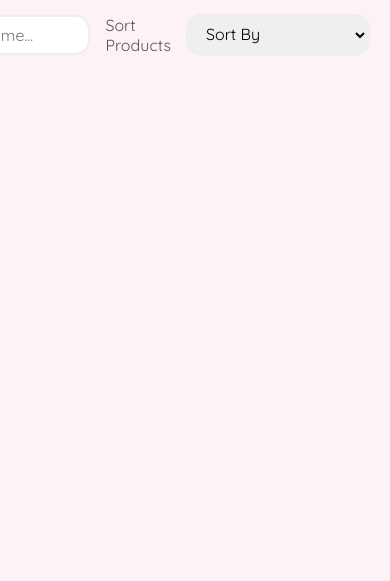
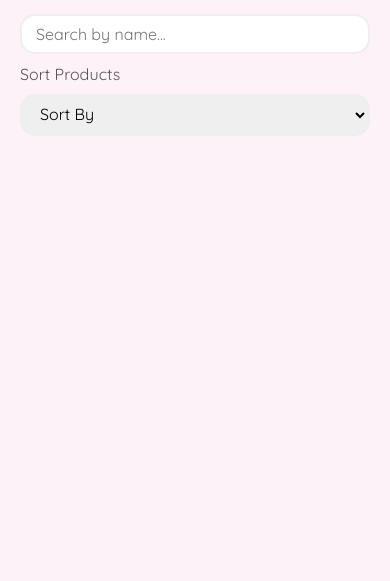
Before and after one commit to AkramHossainApu/toy_and_craft, a plain HTML site: page index.html in a window 390 px wide. Shown: the part 263-844 px from the top of the page. Drawn offline with Linux system fonts and the light colour scheme; no server answers.

Commit message:
Update style.css

```diff
--- a/style.css
+++ b/style.css
@@ -324,3 +324,16 @@ input:focus {
     color: #ff6b6b;
     margin-bottom: 8px;
 }
+
+@media (max-width: 600px) {
+  .controls-row {
+    flex-direction: column;
+    align-items: stretch;
+    gap: 10px;
+  }
+  #search-input, #sort-select {
+    width: 100%;
+    box-sizing: border-box;
+    font-size: 1em;
+  }
+}
```
